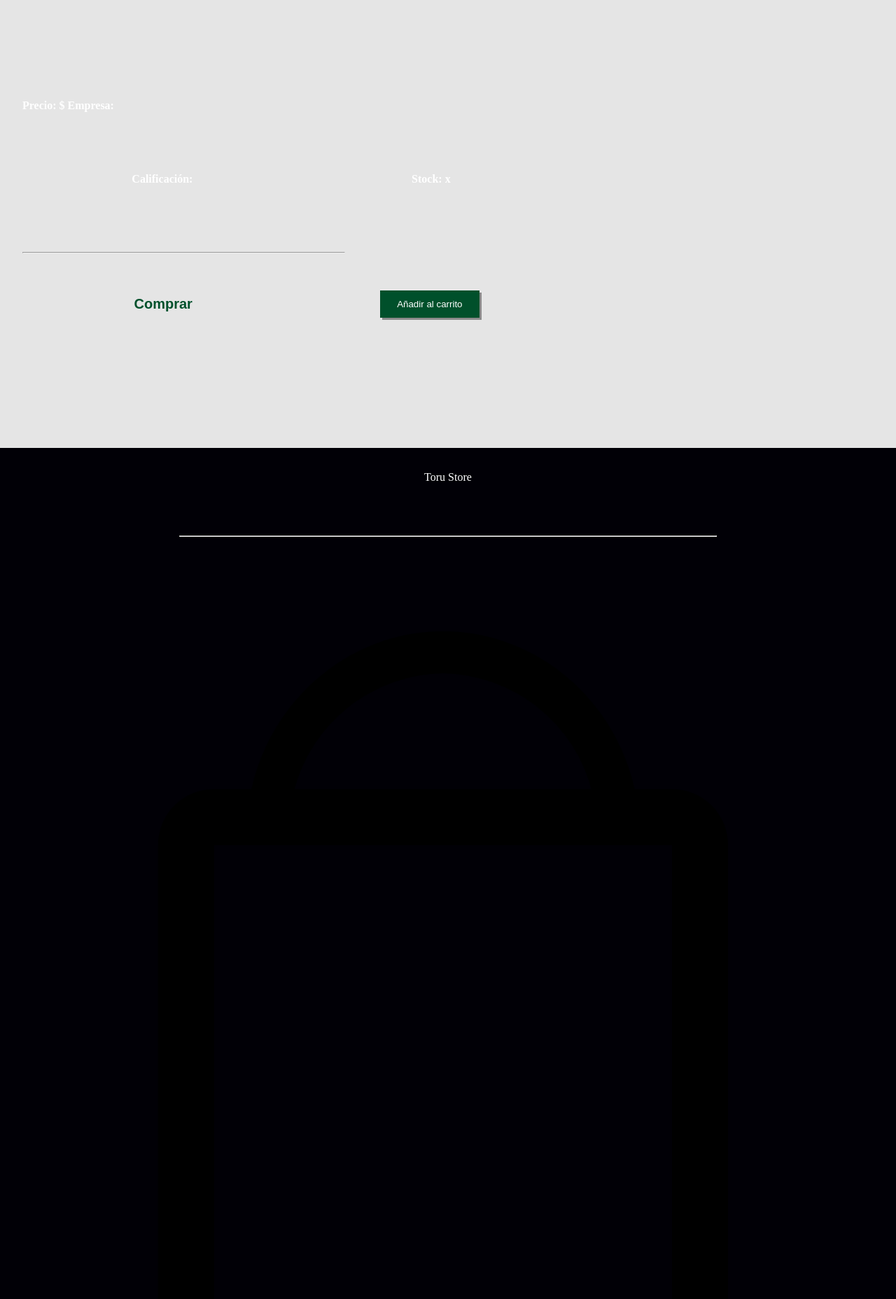
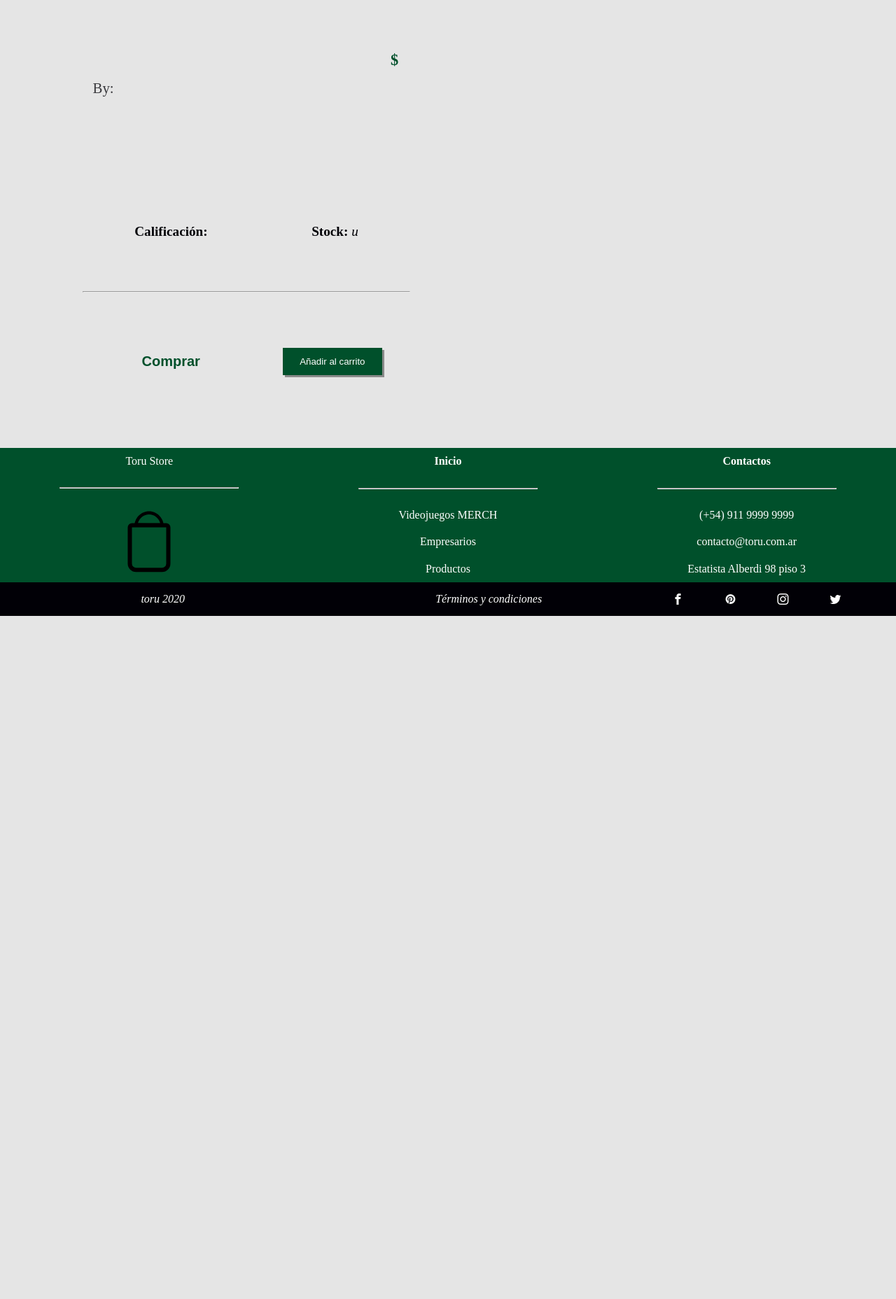
Before and after one commit to LucasL34/shopping-cart, a PHP site: page /product.php?prod_id=1 in a window 1280 px wide. Shown: the part 64-1920 px from the top of the page at 70% size. After the commit the page ends 944 px from the top, so only its background shows below. Run offline with PHP 8.4, Linux system fonts and the light colour scheme; data that the repository does not hold is empty; some web fonts are replaced.

Commit message:
new design in product page and update class name (camelCase)

```diff
--- a/assets/css/main.css
+++ b/assets/css/main.css
@@ -144,7 +144,7 @@ footer.footerSesion{
     align-items: center;
     padding: 1em;
 }
-div#footerRedes{
+div#footer_redes{
     width: 100%;
     max-width: 300px;
     height: 100%;
@@ -454,30 +455,44 @@ div#producto_main{
     width: 100%;
     height: 80vh;
     display: grid;
-    grid-template-columns: 60% 35%;
-    justify-content: center;
+    grid-template-columns: 55% 45%;
+    justify-items: center;
     align-items: center;
 }
-div#blue, div#red{
+div#img_container, div#data_container{
     width: 100%;
-    height: 60vh;
+    height: 90%;
     display: flex;
     flex-direction: column;
-    justify-content: space-around;
+    justify-content: space-evenly;
     align-items: center;
     color: #010006;
 }
+#prod_main_data{
+    width: 100%;
+    height: 10vh;
+    display: grid;
+    grid-template-areas:
+        "title price"
+        "empresa empresa";
+    justify-content: space-between;
+    align-items: center;
+}
+.dataInfo_{
+    text-align: center;
+    font-size: 1.2em;
+}
 p#prod_descr_{
+    min-height: 75px;
     color: rgba( 0, 0, 0, .75);
-    padding: 0 1em;
 }
 div#prod_info_{
     width: 100%;
-    height: 30%;
+    max-width: 500px;
+    height: 15%;
     display: flex;
     justify-content: space-around;
     align-items: center;
-    flex-wrap: wrap;
 }
 div#prod_button{
     width: 100%;
@@ -512,15 +527,43 @@ input[data-buy="error"]{
     color: #fe4a49;
 }
 
-span#prod_stock:not(.stocknt)::before{
-    content: "Stock: x";
+input[data-add="add"]{
+    color: #010006;
+    background-color: #00a96a;
+    box-shadow: unset;
+}
+input[data-add="add"]:hover{
+    background-color: inherit;
+    color: inherit;
+}
+input[data-add="error"]{
+    background-color: #fe4a49;
+    color: #010006;
+    box-shadow: unset;
     font-weight: bold;
 }
-span.stocknt{
+input[data-add="error"]:hover{
+    background-color: #ff595e !important;
+}
+
+#prod_stock{
+    text-align: center;
+}
+
+span[data-stock="no-stock"]{
     color: red;
     font-weight: bold;
 }
-input.disabled{
+span[data-stock="stock"]::before{
+    content: "Stock: ";
+    font-weight: bold;
+}
+span[data-stock="stock"]::after{
+    content: "u";
+    font-style: italic;
+}
+
+input:disabled{
     color: rgba( 0, 0, 0, .50);
     background-color: #c4c4c4 !important;
     box-shadow: none;
@@ -528,13 +571,24 @@ input.disabled{
 input.disabled:hover{
     color: rgba( 0, 0, 0, .50);
 }
+
+span#prod_precio_{
+    font-size: 1.4em;
+    grid-area: price;
+}
 span#prod_precio_::before{
-    content: "Precio: $";
+    content: "$ ";
     font-weight: bold;
+    color: #00502b;
+}
+#prod_empresa_{
+    grid-area: empresa;
+    font-size: 1.3em;
+    opacity: 75%;
+    padding-left: 0.7em;
 }
 span#prod_empresa_::before{
-    content: "Empresa: ";
-    font-weight: bold;
+    content: "By: ";
 }
 span#prod_review_::before{
     content: "Calificación: ";
@@ -542,33 +596,34 @@ span#prod_review_::before{
 }
 
 /* Carrito inside */
-div.carrito_div_{
+div.carritoDiv_{
     width: 100%;
     height: 100%;
     display: grid;
     grid-template-columns: 30% 70%;
     justify-content: center;
     align-items: center;
+}
+div.carritoDiv_:hover{
     background-color: rgba( 0, 0, 0, 0.05);
 }
-img.carrito_img_{
+img.carritoImg_{
     width: 80%;
     height: auto;
 }
-div.carrito_div_section{
+div.carritoDivSection{
     width: 100%;
     height: 100%;
     display: flex;
     justify-content: space-around;
     align-items: center;
 }
-span.prod_precio_carrito::before{
+span.prodPrecioCart::before{
     content: "$";
     font-weight: bold;
     color: #00502b;
 }
-footer#footerShop {
-    /* grid area */
+footer#footer_shop {
     background-color: #00502b;
     height: 30vh;
     display: grid;
@@ -596,7 +651,7 @@ div#nosotros > a[href="#inicio"]{
     text-decoration: none;
     color: #fff;
 }
-img#footerLogo{
+img#footer_logo{
     width: 50%;
     height: 50%;
 }
@@ -619,6 +674,10 @@ hr.separador{
     width: 60%;
     margin: 0.5em 0;
     text-align: center;
+}
+div#data_container > hr.separador{
+    /* product.php */
+    width: 100%;
 }
 span[class|="icon"]:hover{
     cursor: pointer;
@@ -643,7 +702,10 @@ div#business{ background-color: #d9bbf9; }
 
 span.icon-download3:hover, #carrito:hover{ cursor: pointer; }
 
-div#red{  padding: 0 2em; }
+div#data_container{
+    max-width: 500px;
+    padding: 0 1em;
+}
 
 span.muy_bueno{ color: #6a4c93;}
 span.bueno{ color: #00a96a;}
@@ -659,8 +721,9 @@ span.muy_malo{ color: #ff595e;}
 #contacto{ grid-area: contacto; }
 #inicio{ grid-area: inicio; }
 #nosotros{ grid-area: nosotros; }
+#prod_titulo{ grid-area: title; }
 
-.designers_name, .designers_username{
+.designersName, .designersUsername{
     text-align: center;
 }
 
```
Also changed, not shown: other parts of assets/css/main.css (+35 -34 lines).
